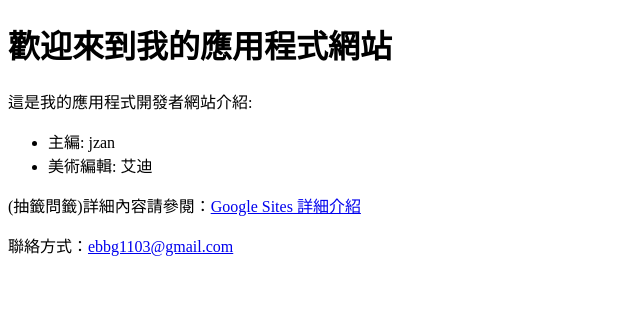
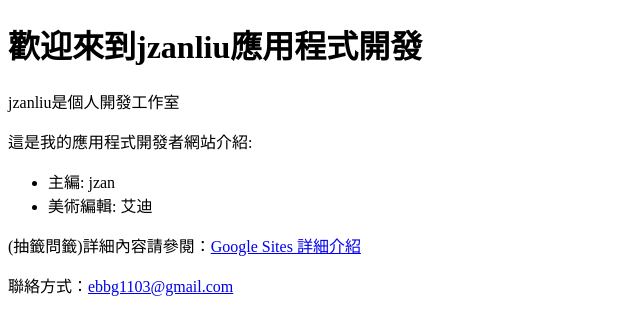
Before and after one commit to jzan-liu/jzan-liu.github.io, a plain HTML site: page index.html in a window 1280 px wide. Shown: the whole page, without its empty margins (0-640 px from the left). Drawn offline with Linux system fonts and the light colour scheme.

Commit message:
Update index.html

```diff
--- a/index.html
+++ b/index.html
@@ -5,7 +5,8 @@
     <meta charset="UTF-8">
 </head>
 <body>
-    <h1>歡迎來到我的應用程式網站</h1>
+    <h1>歡迎來到jzanliu應用程式開發</h1>
+    <p>jzanliu是個人開發工作室</p>
     <p>這是我的應用程式開發者網站介紹:</p>
     <ul>
         <li>主編: jzan</li>
```
